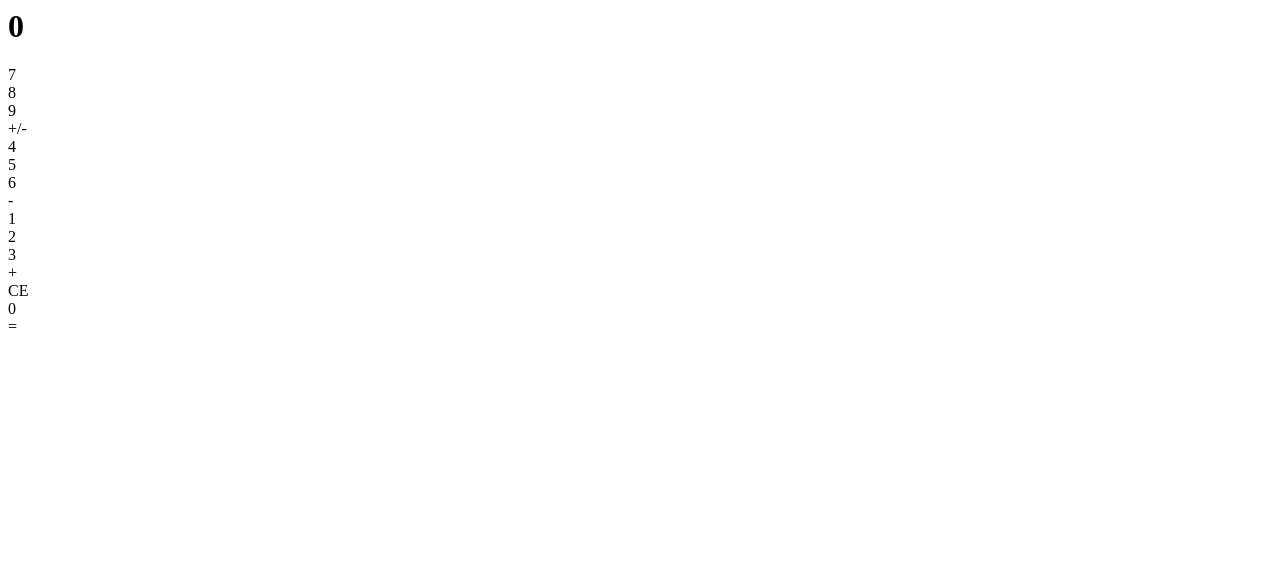
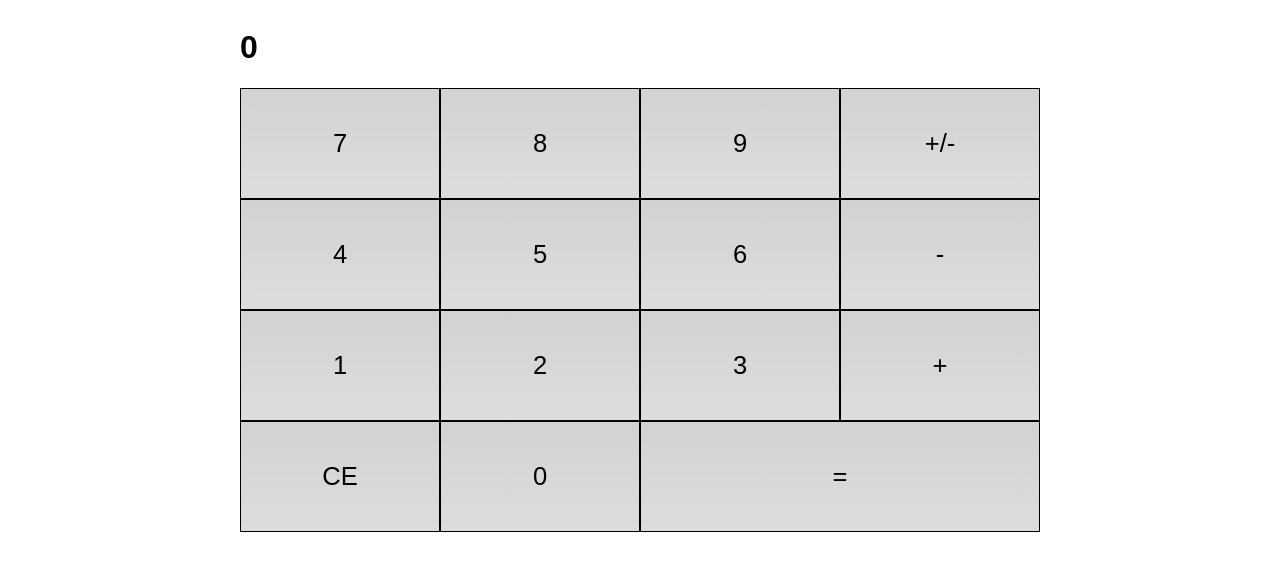
Before and after one commit to prawiropanji/web-calculator, a plain HTML site: page index.html in a window 1280 px wide. Drawn offline with Linux system fonts and the light colour scheme.

Commit message:
import the css file, add 'double' class to equal button

```diff
--- a/index.html
+++ b/index.html
@@ -3,6 +3,7 @@
     <meta charset="UTF-8" />
     <meta http-equiv="X-UA-Compatible" content="IE=edge" />
     <meta name="viewport" content="width=device-width, initial-scale=1.0" />
+    <link rel="stylesheet" href="assets/style.css" />
     <title>Web Calculator</title>
   </head>
   <body>
@@ -31,8 +32,7 @@
       <div class="container-flex-row">
         <div class="button clear">CE</div>
         <div class="button">0</div>
-        <div class="button equals">=</div>
-        <div class="button"></div>
+        <div class="button double equals">=</div>
       </div>
     </div>
   </body>
```
